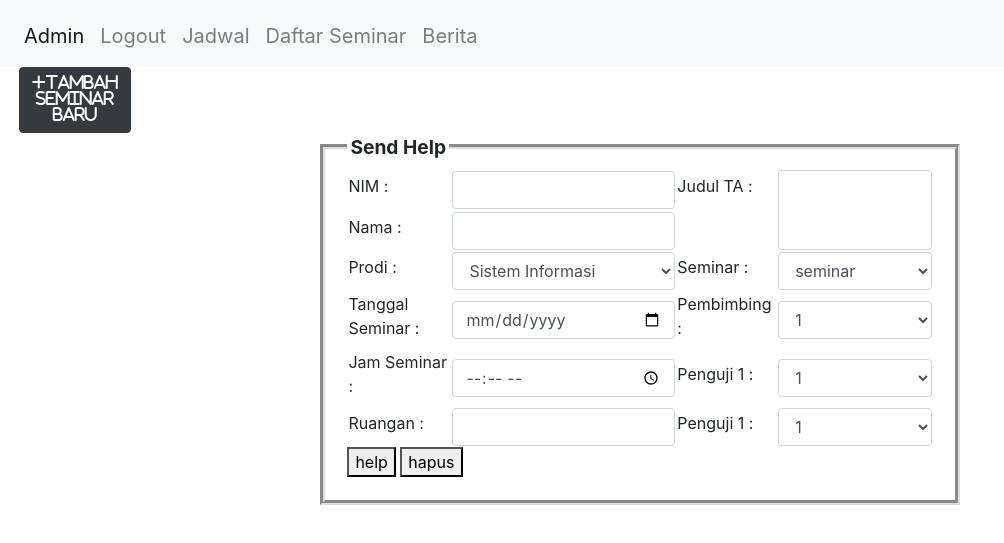
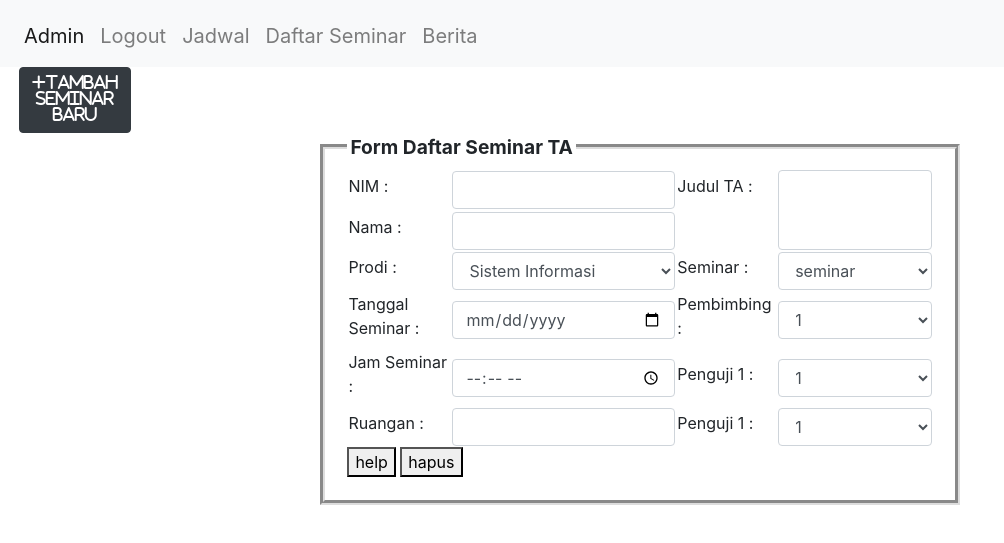
Before and after one commit to YazidIlyasBaihaqi/Kelompok2Live, a plain HTML site: page adminkelolah.html in a window 1280 px wide. Shown: the part 37-580 px from the top of the page, without its empty margins (0-1004 px from the left). Drawn offline with nearby package versions, Linux system fonts and the light colour scheme.

Commit message:
Update adminkelolah.html
fix

```diff
--- a/adminkelolah.html
+++ b/adminkelolah.html
@@ -34,7 +34,8 @@
          </ul>
         </div>
       </nav>
-    </div>        <div class="container-fluid">
+    </div>
+    <div class="container-fluid">
       <div class="row">
         <div class="col-md-1">
           <button type="button" class="btn-tambah btn btn-dark"><i class="fa fa-plus">Tambah Seminar Baru</i></button>
@@ -45,7 +46,7 @@
     </div>
     <form>
       <fieldset class="kelolah">
-          <legend class="kelolah">Send Help</legend>
+          <legend class="kelolah">Form Daftar Seminar TA</legend>
           <table>
              <tbody>
                 <tr>
```
